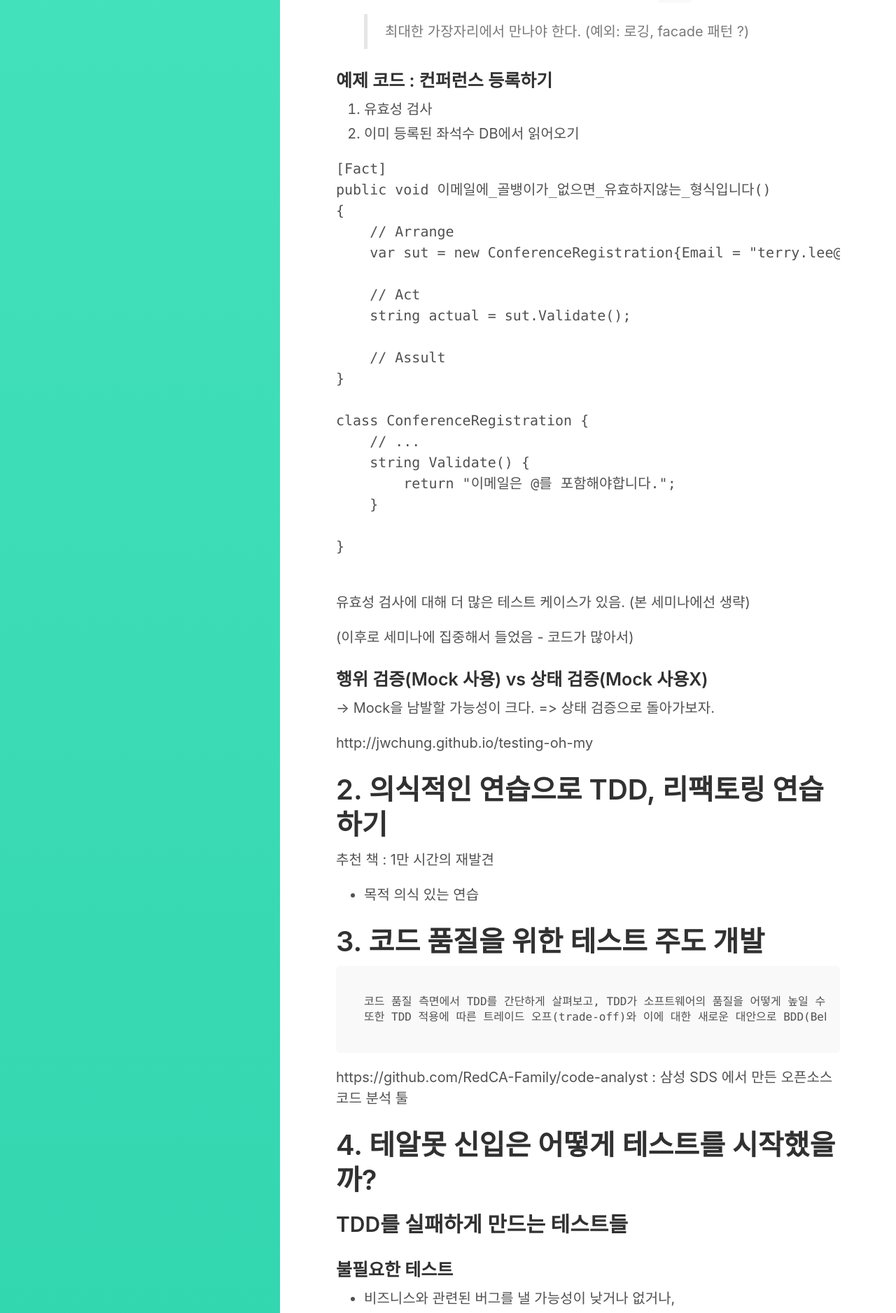
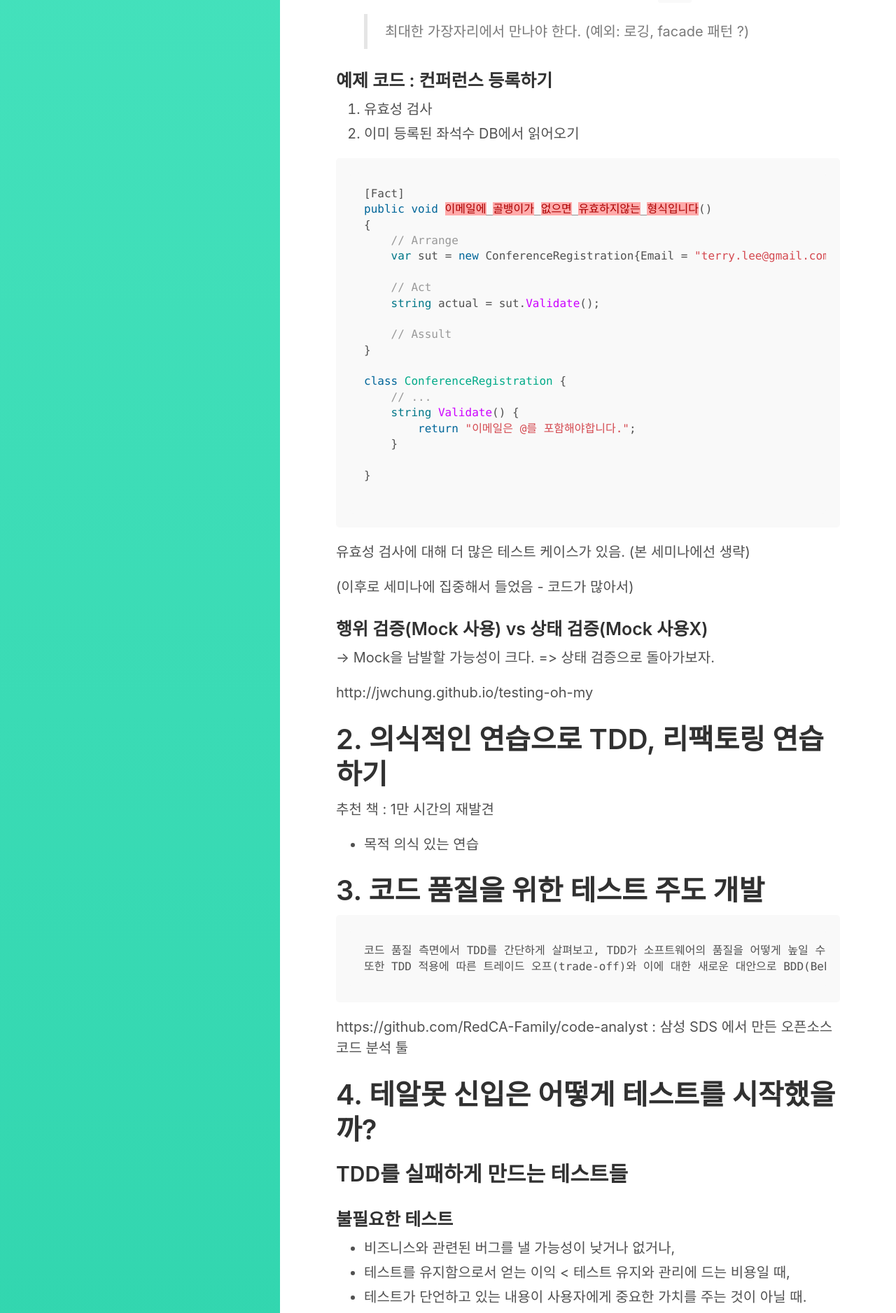
Before and after one commit to starrybleu/starrybleu.github.io, a Jekyll site: the page built from _posts/2018-10-17-tdd.md, in a window 1280 px wide. Shown: the part 713-2590 px from the top of the page at 70% size. Built offline with Jekyll 4.4.1, drawn with Linux system fonts in a browser that asks for light colours; comment, search, counter and statistics services are not loaded.

Commit message:
highlighting csharp code

````diff
--- a/_posts/2018-10-17-tdd.md
+++ b/_posts/2018-10-17-tdd.md
@@ -29,7 +29,7 @@ comments: true
 1. 유효성 검사
 2. 이미 등록된 좌석수 DB에서 읽어오기
 
-```C#
+```csharp
 [Fact]
 public void 이메일에_골뱅이가_없으면_유효하지않는_형식입니다()
 {
````
